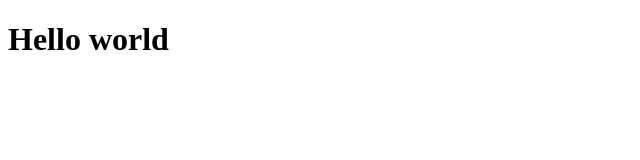
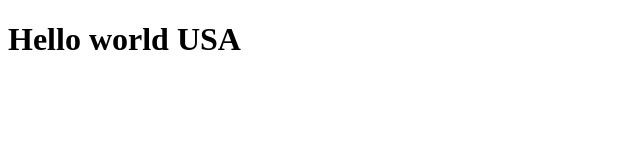
Before and after one commit to angularaspirants/trending-drezzes, an Angular app: page / in a window 1280 px wide. Shown: the top 160 px of the page, without its empty margins (0-640 px from the left). Built offline with nearby package versions, Linux system fonts and the light colour scheme.

Commit message:
santhiya:html change

```diff
--- a/src/app/app.component.html
+++ b/src/app/app.component.html
@@ -1 +1 @@
-<h1>Hello world</h1>
+<h1>Hello world USA</h1>
```
